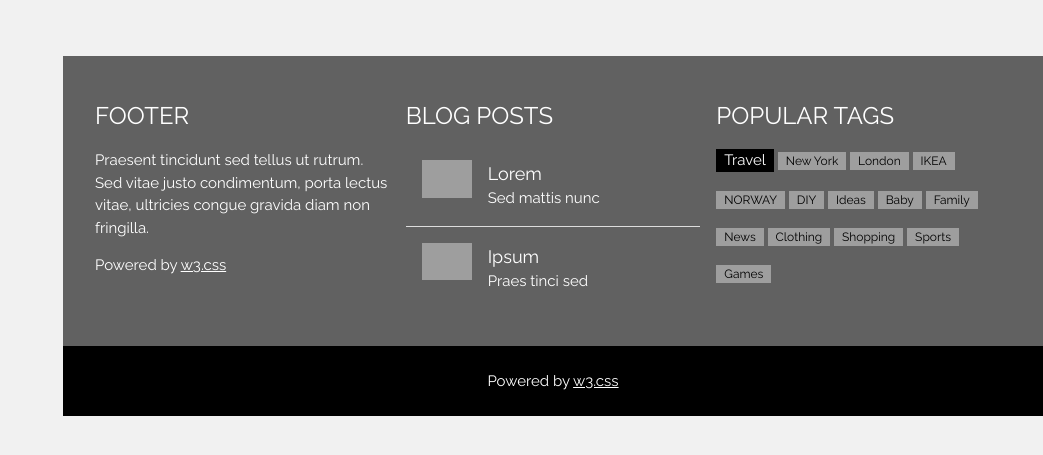
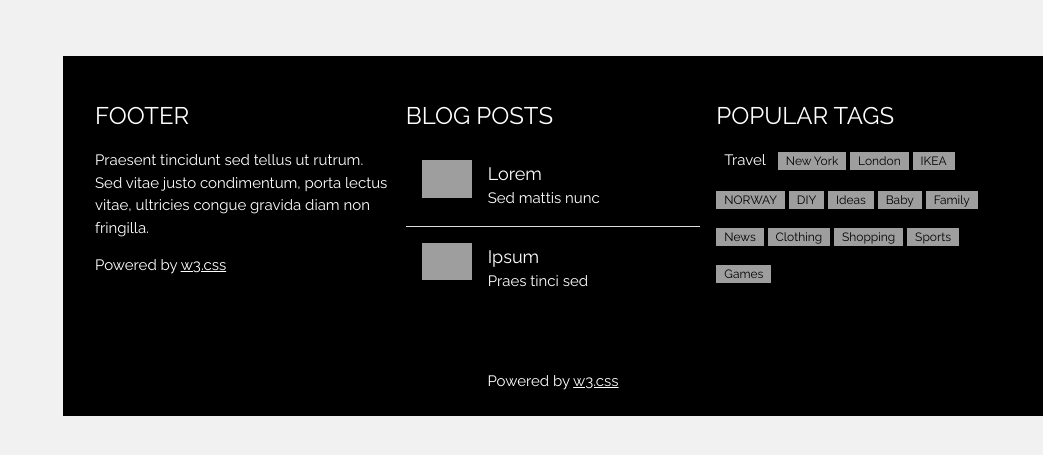
Before and after one commit to J4CKMEISTER/J4CKMEISTER.github.io, a Jekyll site: the page test.html, which Jekyll copies as it is, in a window 1280 px wide. Shown: the top 455 px of the page, without its empty margins (237-1280 px from the left). Built offline with Jekyll 4.4.1, drawn with Linux system fonts in a browser that asks for light colours; grey boxes are pictures that could not be loaded.

Commit message:
Update test.html

```diff
--- a/test.html
+++ b/test.html
@@ -14,12 +14,13 @@ body,h1,h2,h3,h4,h5,h6 {font-family: "Raleway", sans-serif}
 <body class="w3-light-grey w3-content" style="max-width:1600px">
 
 <!-- Sidebar/menu -->
-<nav class="w3-sidebar w3-collapse w3-white w3-animate-left" style="z-index:3;width:300px;" id="mySidebar"><br>
+<nav class="w3-sidebar w3-collapse w3-black w3-animate-left" style="z-index:3;width:300px;" id="mySidebar"><br>
   <div class="w3-container">
     <a href="#" onclick="w3_close()" class="w3-hide-large w3-right w3-jumbo w3-padding w3-hover-grey" title="close menu">
       <i class="fa fa-remove"></i>
     </a>
-    <img src="/w3images/avatar_g2.jpg" style="width:45%;" class="w3-round"><br><br>
+
+    <img src="https://pm1.aminoapps.com/6724/c3e2d0b76e145741134abfd67bd37c1d35e904bfv2_00.jpg" style="width:45%;" class="w3-round"><br><br>
     <h4><b>PORTFOLIO</b></h4>
     <p class="w3-text-grey">Template by W3.CSS</p>
   </div>
@@ -50,7 +51,7 @@ body,h1,h2,h3,h4,h5,h6 {font-family: "Raleway", sans-serif}
   </div>
 
   <!-- Footer -->
-  <footer class="w3-container w3-padding-32 w3-dark-grey">
+  <footer class="w3-container w3-padding-32 w3-black">
   <div class="w3-row-padding">
     <div class="w3-third">
       <h3>FOOTER</h3>
```
Also changed, not shown: other parts of test.html (+0 -12 lines).
